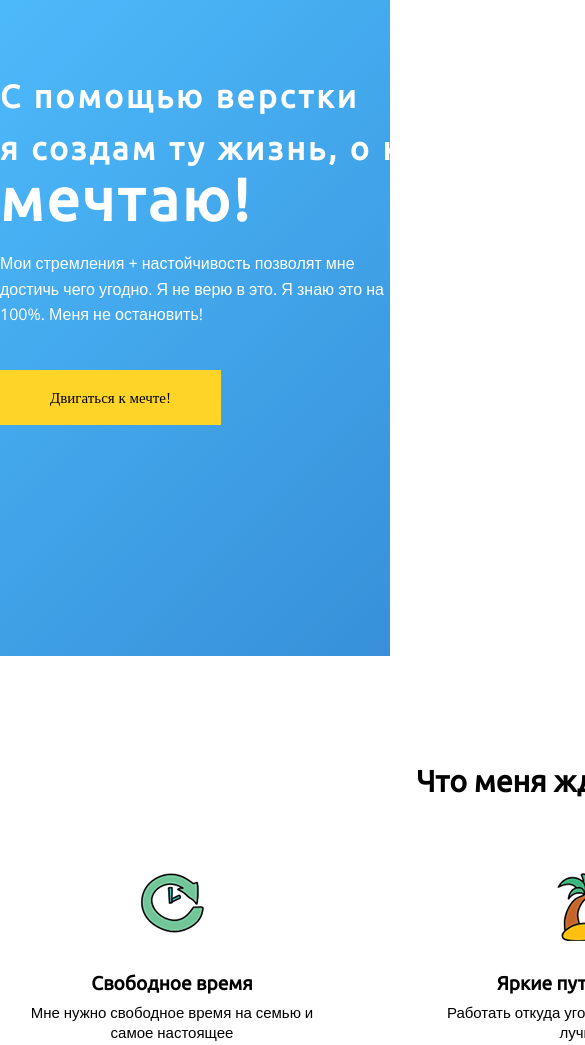
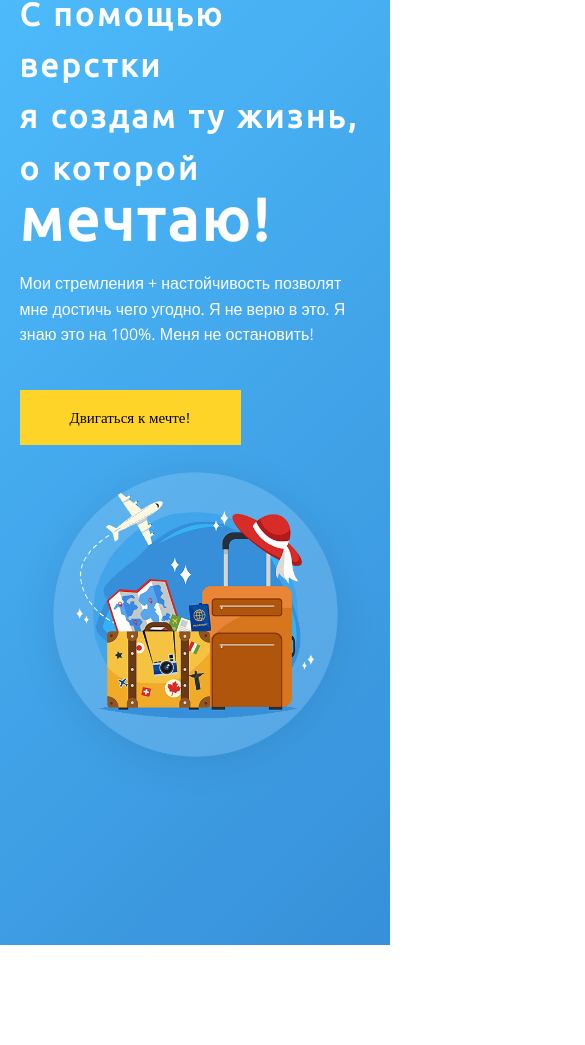
Before and after one commit to As4579s/As4579s.github.io, a plain HTML site: page index.html in a window 390 px wide. Shown: the part 92-1137 px from the top of the page, 585 px wide, since content can reach past the window. Drawn offline with nearby package versions, Linux system fonts and the light colour scheme.

Commit message:
Add files via upload

```diff
--- a/css/style.css
+++ b/css/style.css
@@ -108,25 +108,27 @@ font-weight: bold;
 font-size: 15px;
 margin: 7px auto 0;
 text-align: center;
-width: 289px;
 }
 
 .skill {
 width: 344px;
 background: url('../img/desktop.jpg') no-repeat;
 background-position: 50% 0%;
+width: 289px;
 }
 
 .dream{
 width: 344px;
 background: url('../img/icon.png') no-repeat;
 background-position: 50% 0%;
+width: 289px;
 }
 
 .red{
 width: 344px;
 background: url('../img/iconn.png') no-repeat;
 background-position: 50% 0%;
+width: 310px;
 }
 
 .future{
@@ -172,3 +174,75 @@ font-size: 14px;
 text-align: center;
 margin: 0;
 }
+
+/*Responsive*/
+/*1200px-1400px*/
+@media screen and (max-width: 1400px){
+	.conteiner{
+		width: 1140px;
+}
+}
+
+/*992px-1200px*/
+@media screen and (max-width: 1200px){
+	.conteiner{
+	width: 960px;
+}
+}
+
+
+/*768px-992px*/
+@media screen and (max-width: 992px){
+	.conteiner{
+	width: 720px;
+}
+.Wrapper{
+	    flex-direction: column;
+}
+.offer{
+width: 100%;
+}
+.yellow{
+	width: auto;
+}
+.intro{
+	width: auto;
+}
+.logo{
+	width: 100%;
+}
+.skills{
+flex-direction: column;
+}
+.skill{
+	margin: 0 auto 30px;
+}
+.dream{
+ margin: 0 auto 30px;
+}
+.red {
+	margin: 0 auto;
+}
+input {
+width: auto;
+}
+.nar{
+	width: 208px;
+}
+}
+
+
+/*576px-768px*/
+@media screen and (max-width: 768px){
+	.conteiner{
+	width: 540px;
+}
+}
+
+
+/*0px-576px*/
+@media screen and (max-width: 576px){
+	.conteiner{
+	width: 90%;
+}
+}
```
